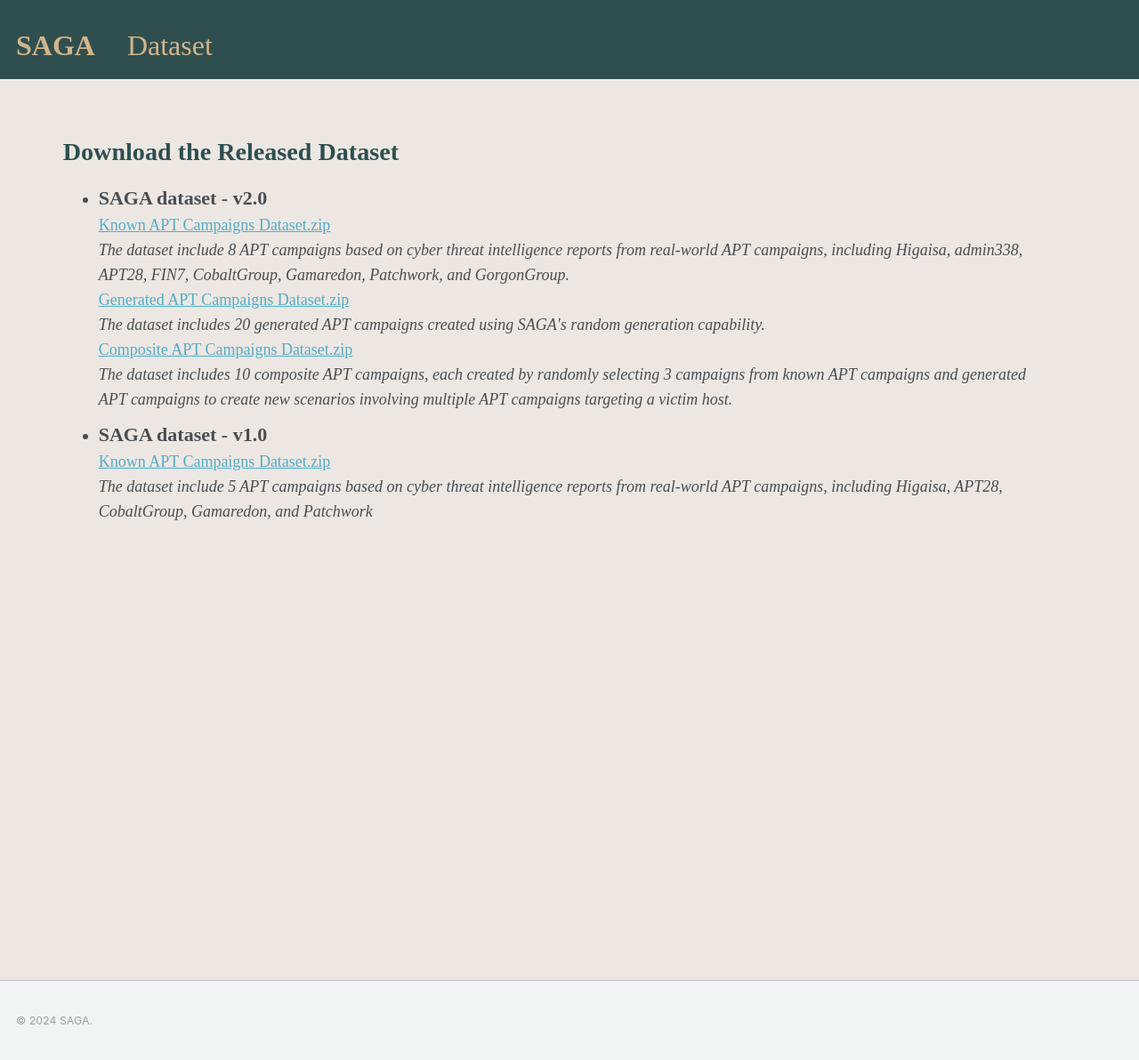
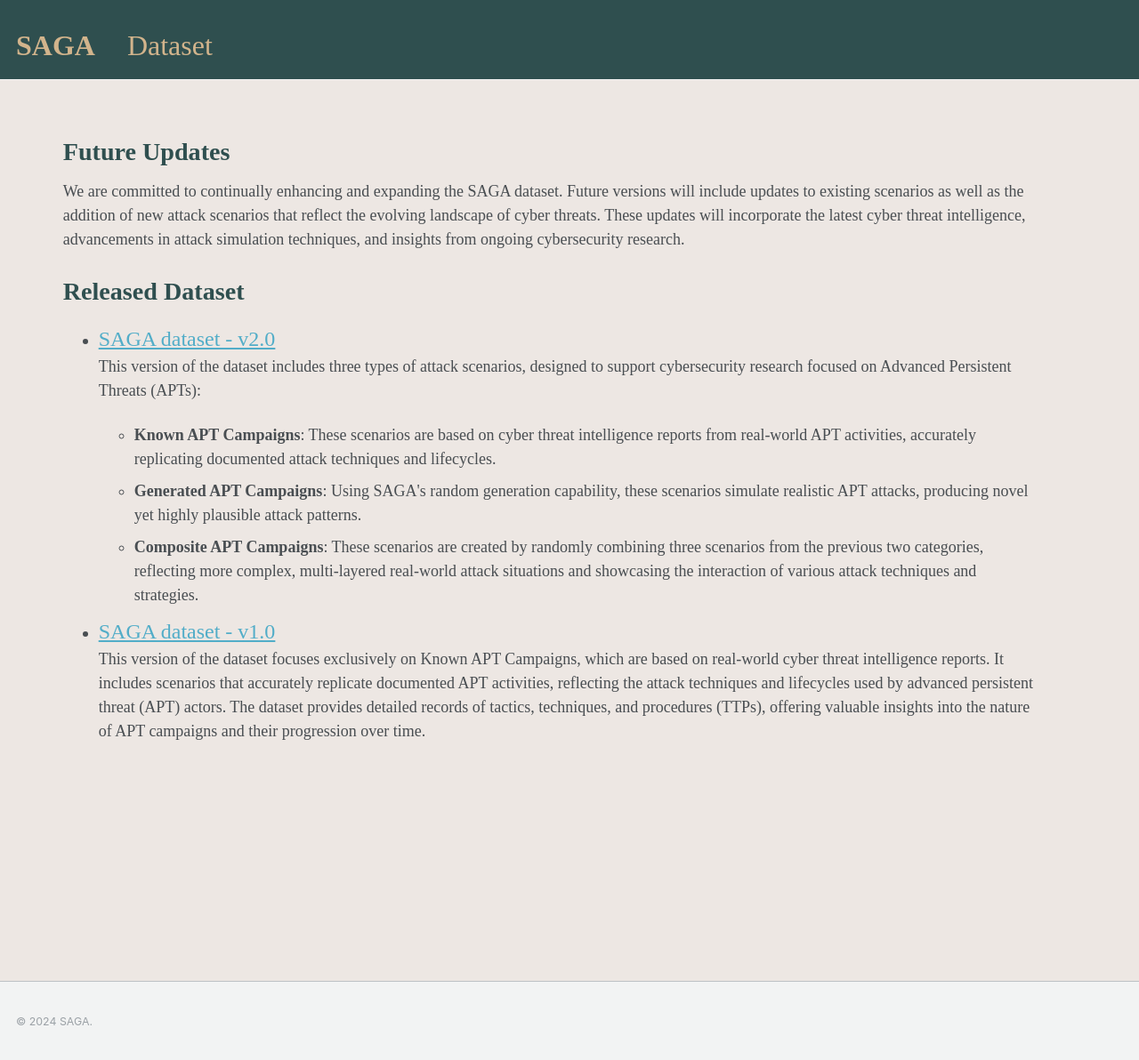
Before and after one commit to saga-tw/saga-tw.github.io, a Jekyll site: the page built from _pages/dataset.md, in a window 1280 px wide and 1194 px high. Shown: the whole window at 89% size. Built offline with Jekyll 4.4.1, drawn with Linux system fonts in a browser that asks for light colours.

Commit message:
Update dataset.md

```diff
--- a/_pages/dataset.md
+++ b/_pages/dataset.md
@@ -4,21 +4,22 @@ permalink: /dataset/
 author_profile: false
 ---
 
-
-<h1 style= "color:#2F4F4F; font-family: 'Work Sans'; margin-top: 1em !important;">Download the Released Dataset</h1>
+<!-- <strong style="color: #2F4F4F; font-family: 'Work Sans'; font-weight: bold;font-size:40px">Released Dataset</strong> -->
+<h1 style= "color:#2F4F4F; font-family: 'Work Sans'; margin-top: 1em !important;">Future Updates</h1>
+<p style="font-family: 'Work Sans';">We are committed to continually enhancing and expanding the SAGA dataset. Future versions will include updates to existing scenarios as well as the addition of new attack scenarios that reflect the evolving landscape of cyber threats. These updates will incorporate the latest cyber threat intelligence, advancements in attack simulation techniques, and insights from ongoing cybersecurity research. </p>
+<h1 style= "color:#2F4F4F; font-family: 'Work Sans'; margin-top: 1em !important;">Released Dataset</h1>
 <ul>
   <li>
-    <strong style="font-family: 'Work Sans'; font-size:22px;">SAGA dataset - v2.0</strong><br>
-    <a href="https://drive.google.com/file/d/1LgCIlkkRZrLwlny3_od-D8E2jmkQ2jVy/view?usp=drive_link" target="_blank" style="font-family: 'Work Sans';">Known APT Campaigns Dataset.zip</a><br>
-    <em style="font-family: 'Work Sans';">The dataset include 8 APT campaigns based on cyber threat intelligence reports from real-world APT campaigns, including Higaisa, admin338, APT28, FIN7, CobaltGroup, Gamaredon, Patchwork, and GorgonGroup.</em><br>
-    <a href="https://drive.google.com/file/d/1e-8s4-DIM0FpRIJTqAaWC7uXUshr3WTu/view?usp=drive_link" target="_blank" style="font-family: 'Work Sans';">Generated APT Campaigns Dataset.zip</a><br>
-    <em style="font-family: 'Work Sans';">The dataset includes 20 generated APT campaigns created using SAGA's random generation capability.</em><br>
-    <a href="https://drive.google.com/file/d/16vbSaAyXvrnBM7tVrTe6E52m1JwRy_m2/view?usp=drive_link" target="_blank" style="font-family: 'Work Sans';">Composite APT Campaigns Dataset.zip</a><br>
-    <em style="font-family: 'Work Sans';">The dataset includes 10 composite APT campaigns, each created by randomly selecting 3 campaigns from known APT campaigns and generated APT campaigns to create new scenarios involving multiple APT campaigns targeting a victim host.</em>
+    <a href="https://kkkk16.github.io/dataset/v2" target="_self" style="font-family: 'Work Sans'; font-size:24px;">SAGA dataset - v2.0</a><br>
+    <p style="font-family: 'Work Sans';">This version of the dataset includes three types of attack scenarios, designed to support cybersecurity research focused on Advanced Persistent Threats (APTs):</p>
+    <ul>
+      <li style="font-family: 'Work Sans';"><strong>Known APT Campaigns</strong>: These scenarios are based on cyber threat intelligence reports from real-world APT activities, accurately replicating documented attack techniques and lifecycles.</li>
+      <li style="font-family: 'Work Sans';"><strong>Generated APT Campaigns</strong>: Using SAGA's random generation capability, these scenarios simulate realistic APT attacks, producing novel yet highly plausible attack patterns.</li>
+      <li style="font-family: 'Work Sans';"><strong>Composite APT Campaigns</strong>: These scenarios are created by randomly combining three scenarios from the previous two categories, reflecting more complex, multi-layered real-world attack situations and showcasing the interaction of various attack techniques and strategies.</li>
+    </ul>
   </li>
   <li>
-    <strong style="font-family: 'Work Sans'; font-size:22px;">SAGA dataset - v1.0</strong><br>
-    <a href="https://drive.google.com/file/d/1XdlHEUJ0rvHFf3HfY1VYYkhLsMU6wg_A/view?usp=sharing" target="_blank" style="font-family: 'Work Sans';">Known APT Campaigns Dataset.zip</a><br>
-    <em style="font-family: 'Work Sans';">The dataset include 5 APT campaigns based on cyber threat intelligence reports from real-world APT campaigns, including Higaisa, APT28, CobaltGroup, Gamaredon, and Patchwork</em>
+    <a href="https://kkkk16.github.io/dataset/v1" target="_self" style="font-family: 'Work Sans'; font-size:24px;">SAGA dataset - v1.0</a><br>
+    <p style="font-family: 'Work Sans';">This version of the dataset focuses exclusively on Known APT Campaigns, which are based on real-world cyber threat intelligence reports. It includes scenarios that accurately replicate documented APT activities, reflecting the attack techniques and lifecycles used by advanced persistent threat (APT) actors. The dataset provides detailed records of tactics, techniques, and procedures (TTPs), offering valuable insights into the nature of APT campaigns and their progression over time.</p>
   </li>
 </ul>
```
